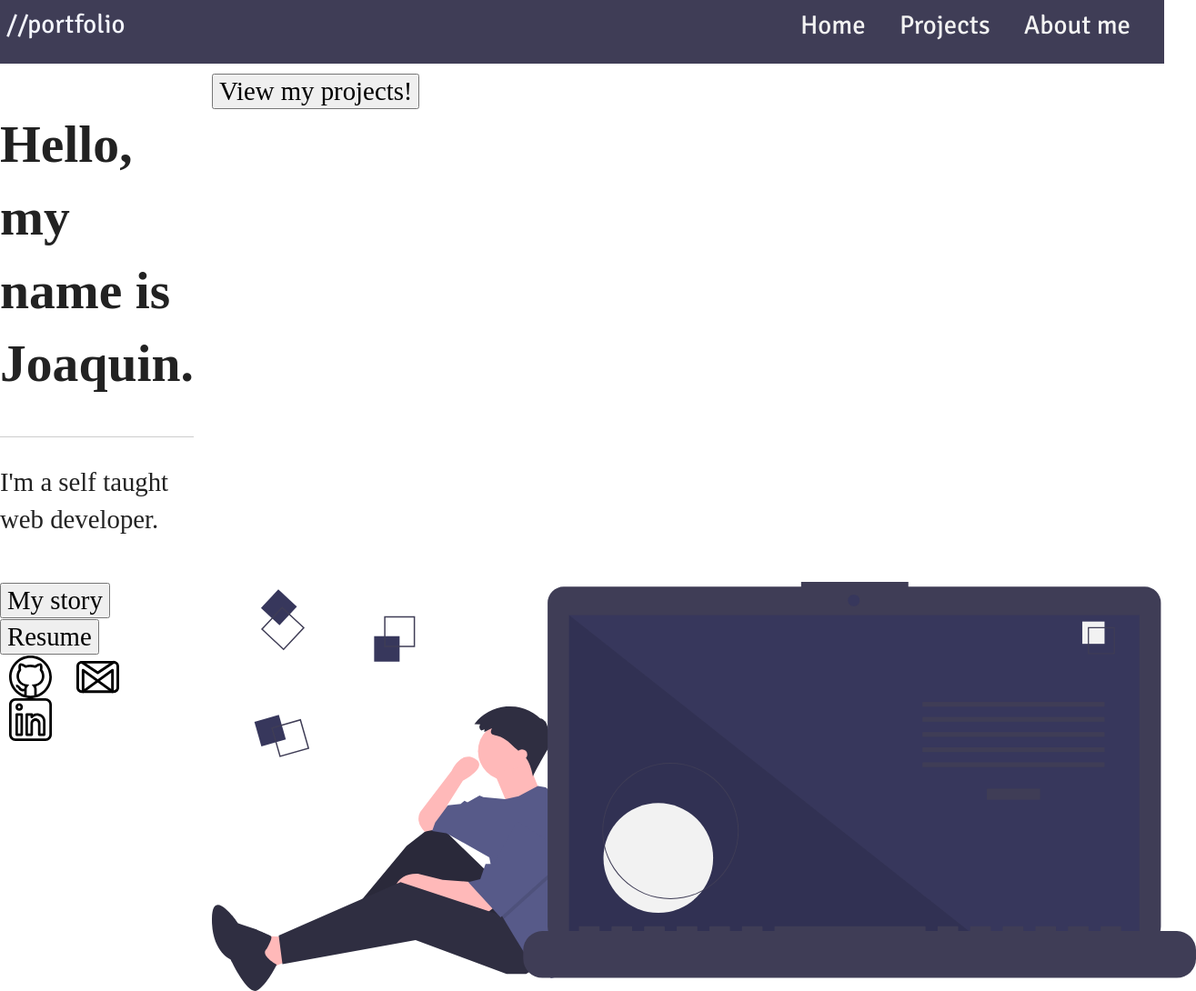
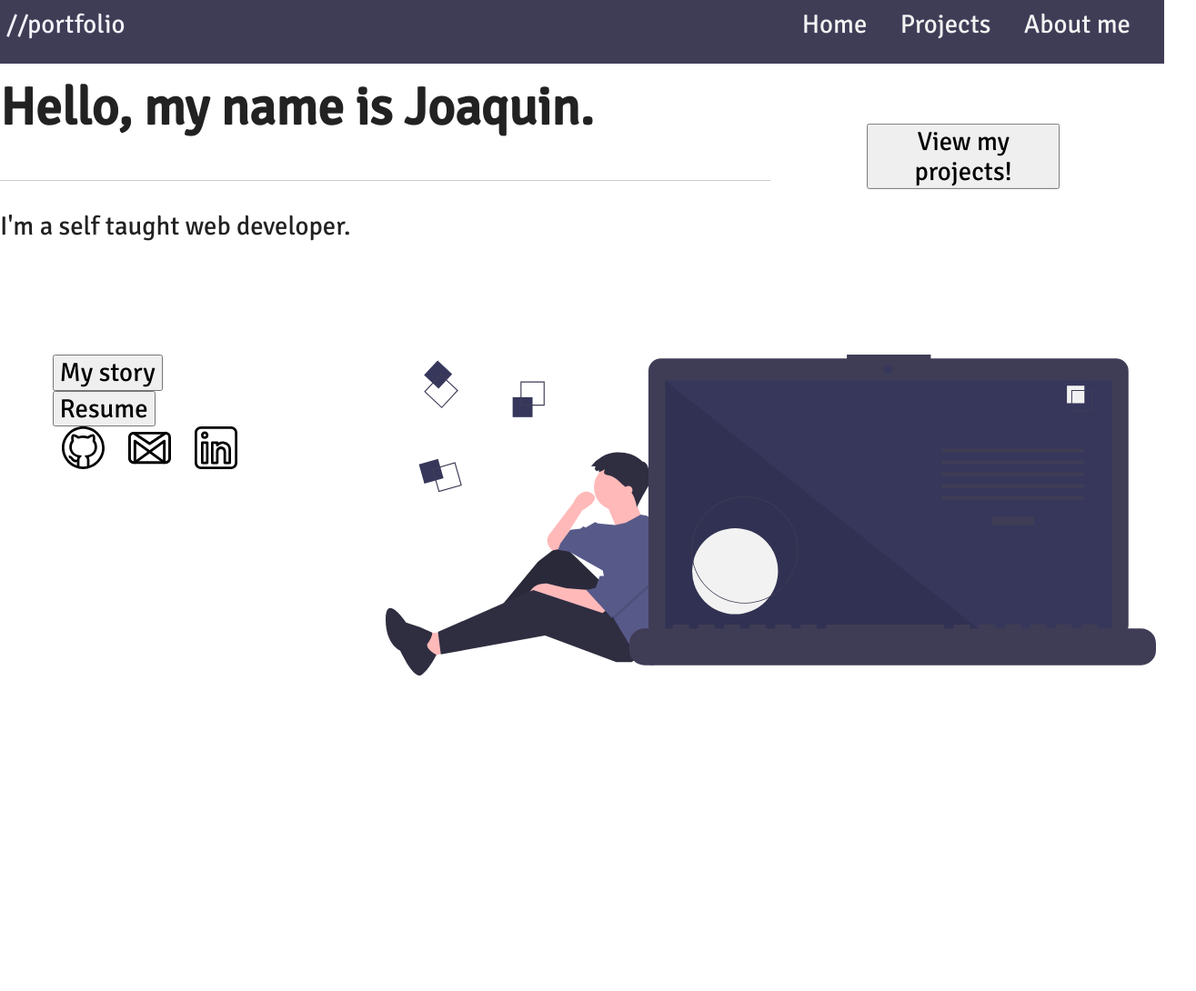
Before and after one commit to JoaquinFernandez19/portfolio, a plain HTML site: page index.html in a window 1280 px wide. Shown: the whole page at 91% size, 1315 px wide, since content can reach past the window. After the commit the page ends 918 px from the top, so only its background shows below. Drawn offline with nearby package versions, Linux system fonts and the light colour scheme.

Commit message:
some visual update 21/2

```diff
--- /dev/null
+++ b/css/_block1.scss
@@ -0,0 +1,83 @@
+.nav {
+    display:flex;
+    flex-direction: row;
+    justify-content: space-between;
+    width:100%;
+    position: fixed;
+    height: 70px;
+    top:0;
+    margin: 0;
+    background: #3F3D56;
+    font-size: 1em;
+    font-family: Signika;
+
+    &__list {
+        position: relative;
+        margin:7px;
+    }
+    &__listItem {
+        display: inline;
+        color: #F2F2F2;
+        margin-right:30px;
+    }
+
+    &__logo {
+        color: #F3F5FD;
+        position: relative;
+        margin:7px;
+    }
+
+
+}
+.content {
+    display: grid;
+    grid-template-columns: 33.1% 33.1% 33.1% ;
+    grid-template-rows: 33vh 33vh 33vh  ;
+    margin-top: 5vh;
+    position: relative;
+    width:100%;
+    height:100%;
+    font-family: Signika;
+    &__icons {
+        width:67px;
+        height:47px;
+    }
+    &__svgImageContainer {
+        grid-column: 2 / 4;
+        grid-row: 2 / 4 ;
+        position: relative;
+    }
+    &__svgImage {
+        width: 100%;
+        position: relative;
+        top:3em;
+
+    }
+    &__title{
+        grid-column: 1 / 3 ;
+        grid-row: 1 / 3 ;
+    }
+    &__projectsLinkContainer {
+        position:relative;
+        grid-column: 3 / 4 ;
+        grid-row: 1 / 2 ;
+    }
+    &__projectsLink {
+        position: absolute;
+        top: 50%;
+        left: 50%;
+        transform: translate(-50%, -50%);
+    }
+    &__contact {
+        grid-column: 1 / 2 ;
+        grid-row: 2 / 4 ;
+        top:3em;
+        left:2em;
+        position: relative;
+        display:flex;
+        flex-direction: column;
+        align-items: baseline;
+
+    }
+
+}
--- a/css/style.scss
+++ b/css/style.scss
@@ -1,49 +1,5 @@
+@import "block1";
 body {
-    height: 100vh;
+    position: absolute;
     width: 100vw;
 }
-.block1 {
-    height: 100vh;
-}
-.nav {
-    display:flex;
-    flex-direction: row;
-    justify-content: space-between;
-    width:100%;
-    position: fixed;
-    height: 70px;
-    top:0;
-    background: #3F3D56;
-    font-size: 1em;
-
-    &__list {
-        position: relative;
-        margin:7px;
-    }
-    &__listItem {
-        display: inline;
-        font-family: Signika;
-        color: #F2F2F2;
-        margin-right:30px;
-    }
-
-    &__logo {
-        font-family: Signika;
-        color: #F3F5FD;
-        position: relative;
-        margin:7px;
-    }
-
-
-}
-.content {
-    display: grid;
-    grid-template-columns: 1fr 1fr ;
-    grid-row-gap: 20px;
-    grid-column-gap: 20px;
-    margin-top: 10vh;
-    &__icons {
-        width:67px;
-        height:47px;
-    }
-}
--- a/index.html
+++ b/index.html
@@ -33,7 +33,6 @@
 
 
   </div>
-  <div class="block1">
     <div class="content">
       <div class="content__title">
         <h1 class="content__titleH1">Hello, my name is Joaquin.</h1>
@@ -56,7 +55,7 @@
         <img src="img/svgImage.svg" alt="Guys resting on his laptop" class="content__svgImage">
       </div>
     </div>
-  </div>
+
 
 
 
```
Also changed, not shown: css/style.css, 1 other file.
